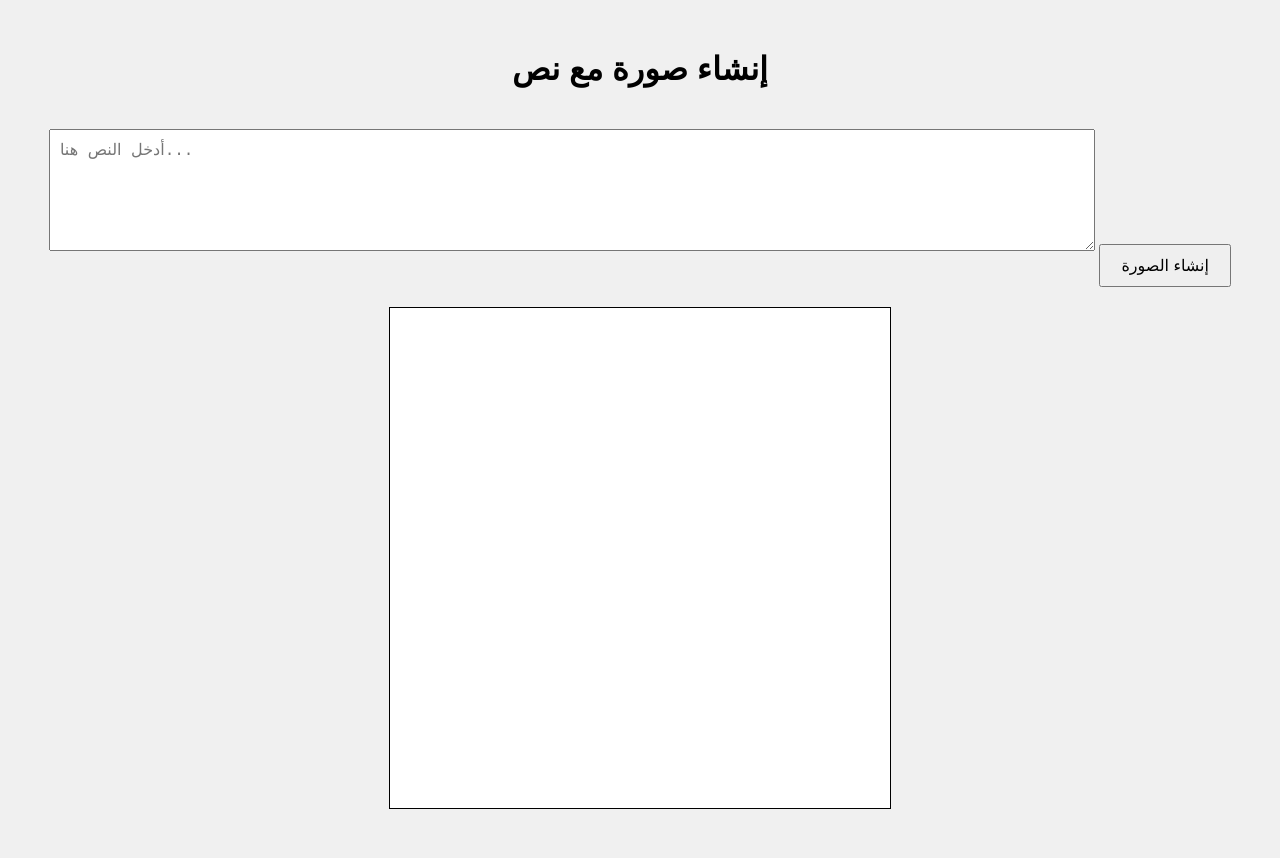
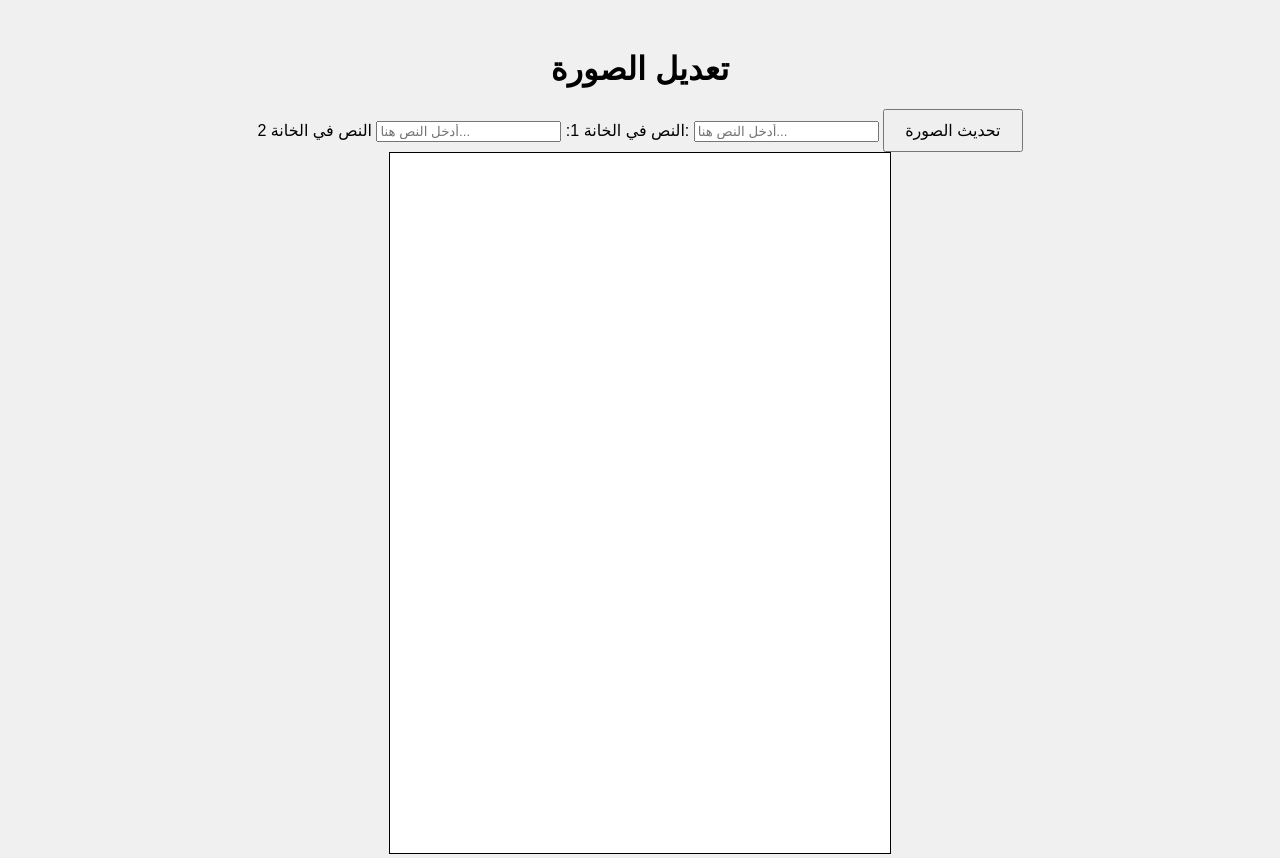
Before and after one commit to YASSENWAHED/cc, a plain HTML site: page index.html in a window 1280 px wide. Before the commit the page ends 813 px from the top, so only its background shows below. Drawn offline with Linux system fonts and the light colour scheme.

Commit message:
Update index.html

```diff
--- a/index.html
+++ b/index.html
@@ -3,16 +3,23 @@
 <head>
     <meta charset="UTF-8">
     <meta name="viewport" content="width=device-width, initial-scale=1.0">
-    <title>إنشاء صورة مع نص</title>
+    <title>تعديل الصورة</title>
     <link rel="stylesheet" href="styles.css">
+    <script src="https://cdnjs.cloudflare.com/ajax/libs/fabric.js/5.2.4/fabric.min.js"></script>
 </head>
 <body>
     <div class="container">
-        <h1>إنشاء صورة مع نص</h1>
-        <textarea id="textInput" placeholder="أدخل النص هنا..."></textarea>
-        <button onclick="generateImage()">إنشاء الصورة</button>
-        <div id="imageContainer">
-            <canvas id="canvas" width="500" height="500"></canvas>
+        <h1>تعديل الصورة</h1>
+        <div id="inputs">
+            <label for="text1">النص في الخانة 1:</label>
+            <input type="text" id="text1" placeholder="أدخل النص هنا...">
+            <label for="text2">النص في الخانة 2:</label>
+            <input type="text" id="text2" placeholder="أدخل النص هنا...">
+            <!-- أضف المزيد من الحقول حسب الحاجة -->
+            <button onclick="updateText()">تحديث الصورة</button>
+        </div>
+        <div id="canvasContainer">
+            <canvas id="canvas" width="500" height="700"></canvas>
         </div>
     </div>
     <script src="script.js"></script>
```
